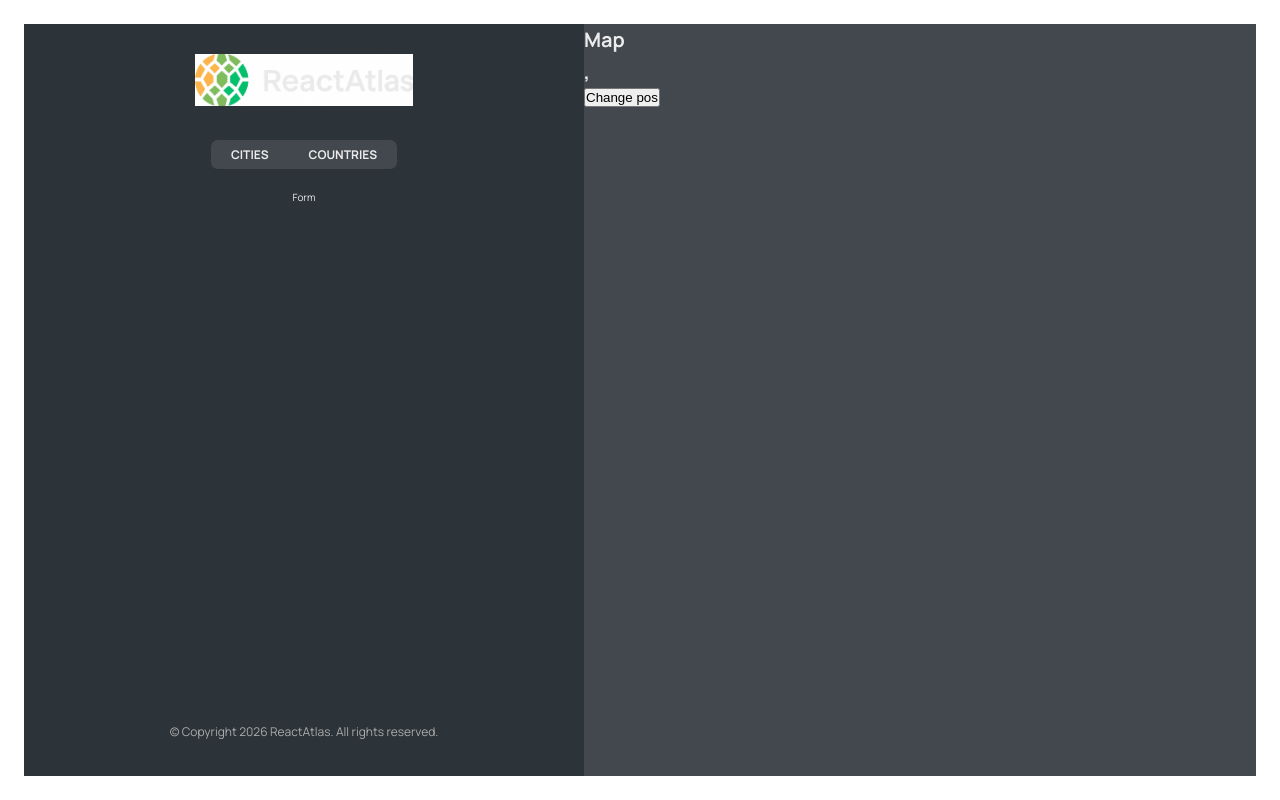
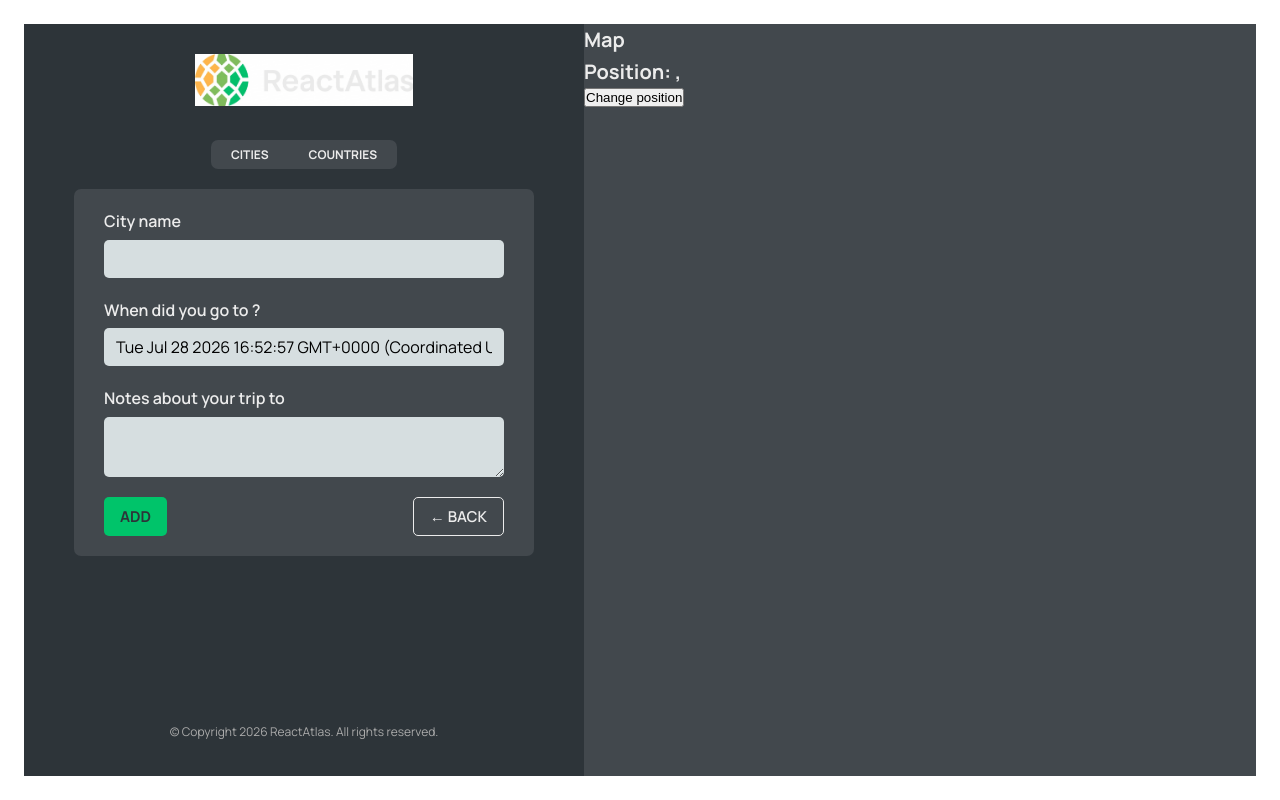
Before and after one commit to DENBARIT/ReactAtlas-Single-Page-React-App, a React (Vite) app: page /app/form in a window 1280 px wide. Built offline with nearby package versions, Linux system fonts and the light colour scheme; data requests are answered from the project's data file.

Commit message:
feat:programmatic navigation for the map to open form  and back button

```diff
--- a/src/App.jsx
+++ b/src/App.jsx
@@ -9,6 +9,7 @@
 import CityList from "./components/CityList";
 import City from "./components/City";
 import CountryList from "./components/CountryList";
+import Form from "./components/Form";
 const BASE_URL="http://localhost:8000";
 export default function App() {
 
@@ -40,7 +41,7 @@
         <Route path="cities" element={<CityList cities={cities} isLoading={isLoading}/>} />
         <Route path="cities/:id" element={<City/>}/>
         <Route path="countries" element={<CountryList  cities={cities} isLoading={isLoading}/>} />
-        <Route path="form" element={<p>Form</p>} />
+        <Route path="form" element={<Form/>} />
         </Route>
 
         <Route path="/login" element={<Login />} />
--- /dev/null
+++ b/src/components/Button.jsx
@@ -0,0 +1,8 @@
+import styles from "./Button.module.css";
+
+function Button({children,onClick,type}){
+return <button onClick={onClick} className={`${styles.btn} ${styles[type]}`}>
+    {children}
+</button>
+}
+export default Button
--- a/src/components/Form.jsx
+++ b/src/components/Form.jsx
@@ -3,7 +3,8 @@
 import { useState } from "react";
 
 import styles from "./Form.module.css";
-
+import Button from "./Button";
+import { useNavigate } from "react-router-dom";
 export function convertToEmoji(countryCode) {
   const codePoints = countryCode
     .toUpperCase()
@@ -13,6 +14,7 @@
 }
 
 function Form() {
+  const navigate=useNavigate();
   const [cityName, setCityName] = useState("");
   const [country, setCountry] = useState("");
   const [date, setDate] = useState(new Date());
@@ -49,8 +51,11 @@
       </div>
 
       <div className={styles.buttons}>
-        <button>Add</button>
-        <button>&larr; Back</button>
+        <Button type="primary">Add</Button>
+        <Button type="back" onClick={
+          (e)=>{e.preventDefault();
+            navigate(-1)}
+        }>&larr; Back</Button>
       </div>
     </form>
   );
--- a/src/components/Map.jsx
+++ b/src/components/Map.jsx
@@ -1,17 +1,19 @@
 import styles from "./Map.module.css";
-import {useSearchParams} from "react-router-dom";
+import {useSearchParams,useNavigate} from "react-router-dom";
+
 function Map(){
    const [searchParams, setSearchParams] = useSearchParams();
+   const navigate=useNavigate();
    const lat=searchParams.get("lat");
     const lng=searchParams.get("lng");
 
 
 
-   return (<div  className={styles.mapContainer}>
+   return (<div  className={styles.mapContainer} onClick={()=>navigate("form")}>
        <h1>Map</h1>
-       <h1>{lat}, {lng}</h1>
+       <h1>Position: {lat}, {lng}</h1>
        <button onClick={()=>setSearchParams({lat:30,lng:40})} >
-Change pos
+Change position
        </button>
     </div>)
 }
```
